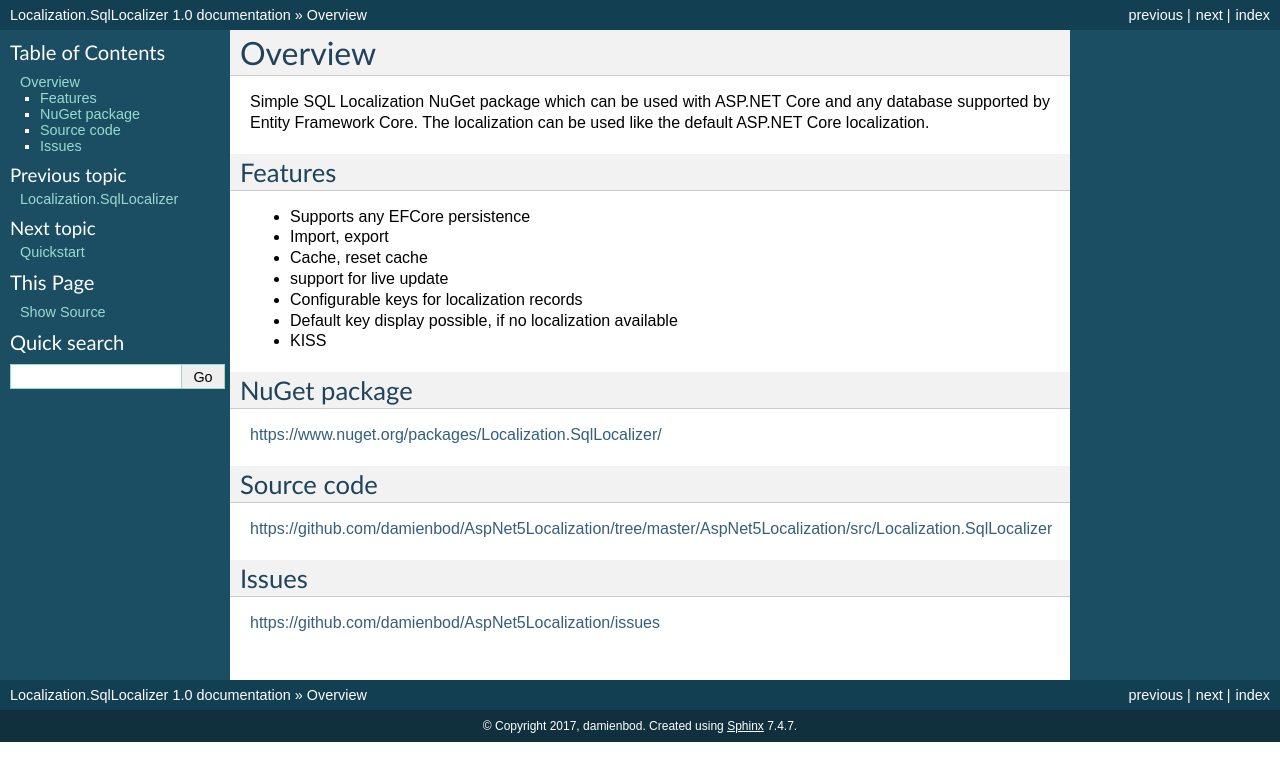
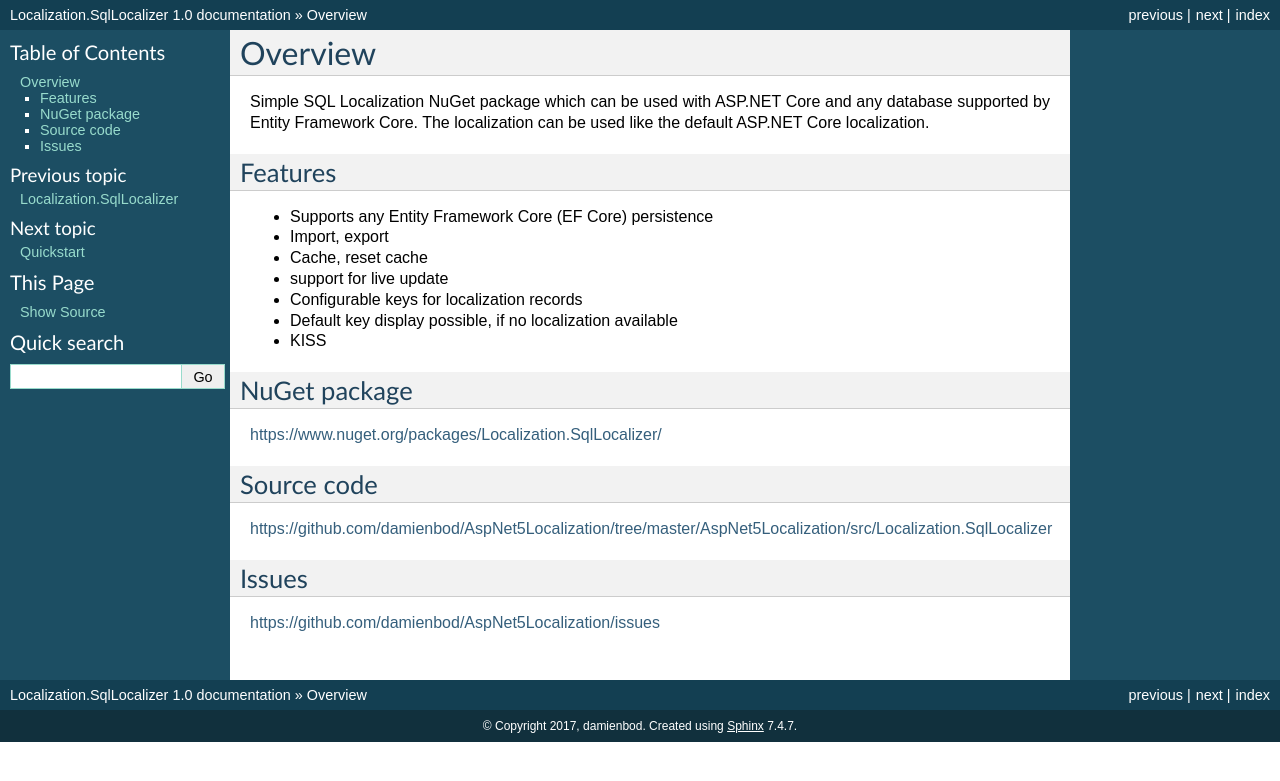
Before and after one commit to damienbod/Localization.SqlLocalizer.docs, a Sphinx documentation site: the page built from docs/source/docs/overview.rst, in a window 1280 px wide. Shown: the top 781 px of the page. Built offline with Sphinx 7.4.7, drawn with Linux system fonts in a browser that asks for light colours.

Commit message:
text correction

```diff
--- a/docs/source/docs/overview.rst
+++ b/docs/source/docs/overview.rst
@@ -5,7 +5,7 @@
 Features
 -----------
 
-* Supports any EFCore persistence
+* Supports any Entity Framework Core (EF Core) persistence
 * Import, export
 * Cache, reset cache
 * support for live update
```
